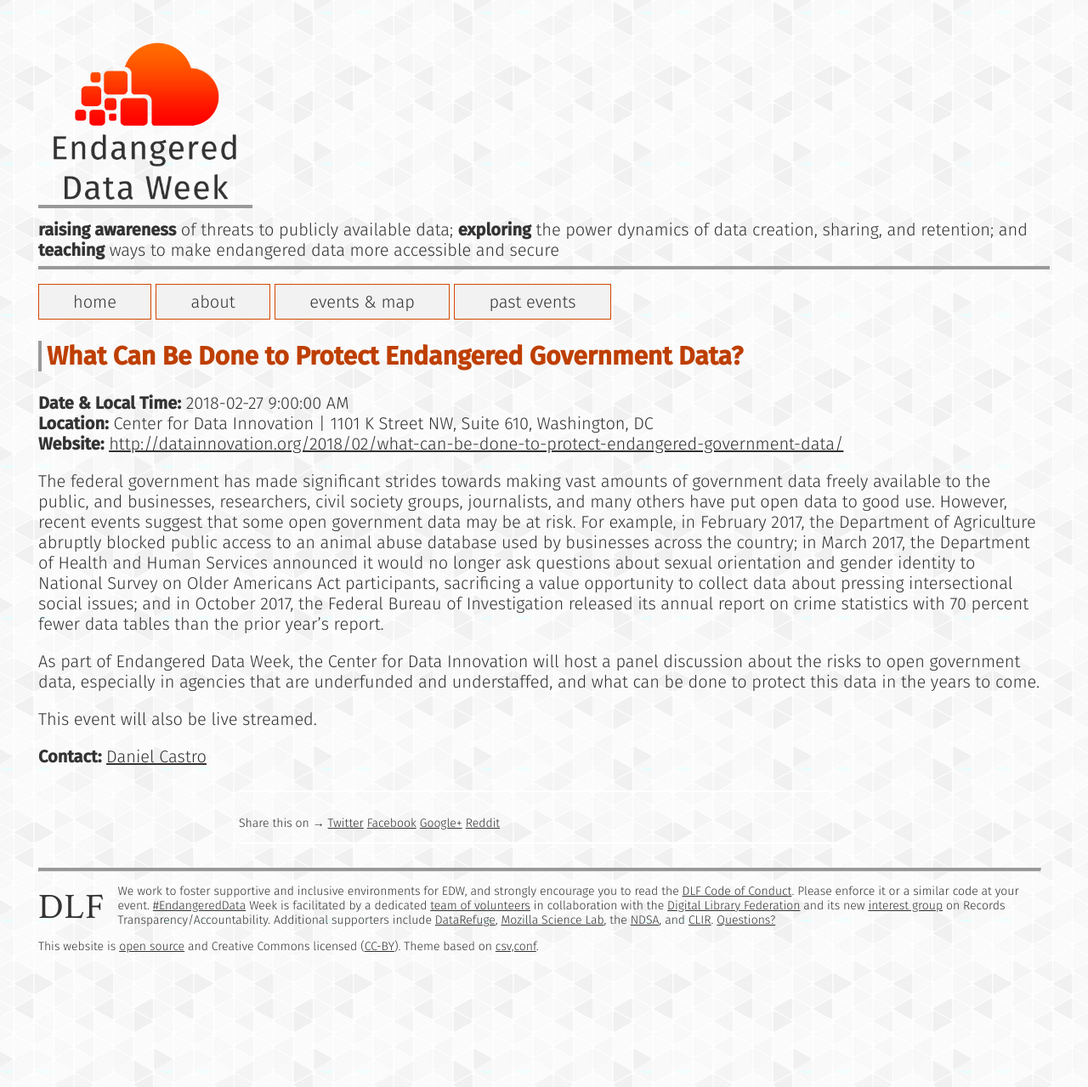
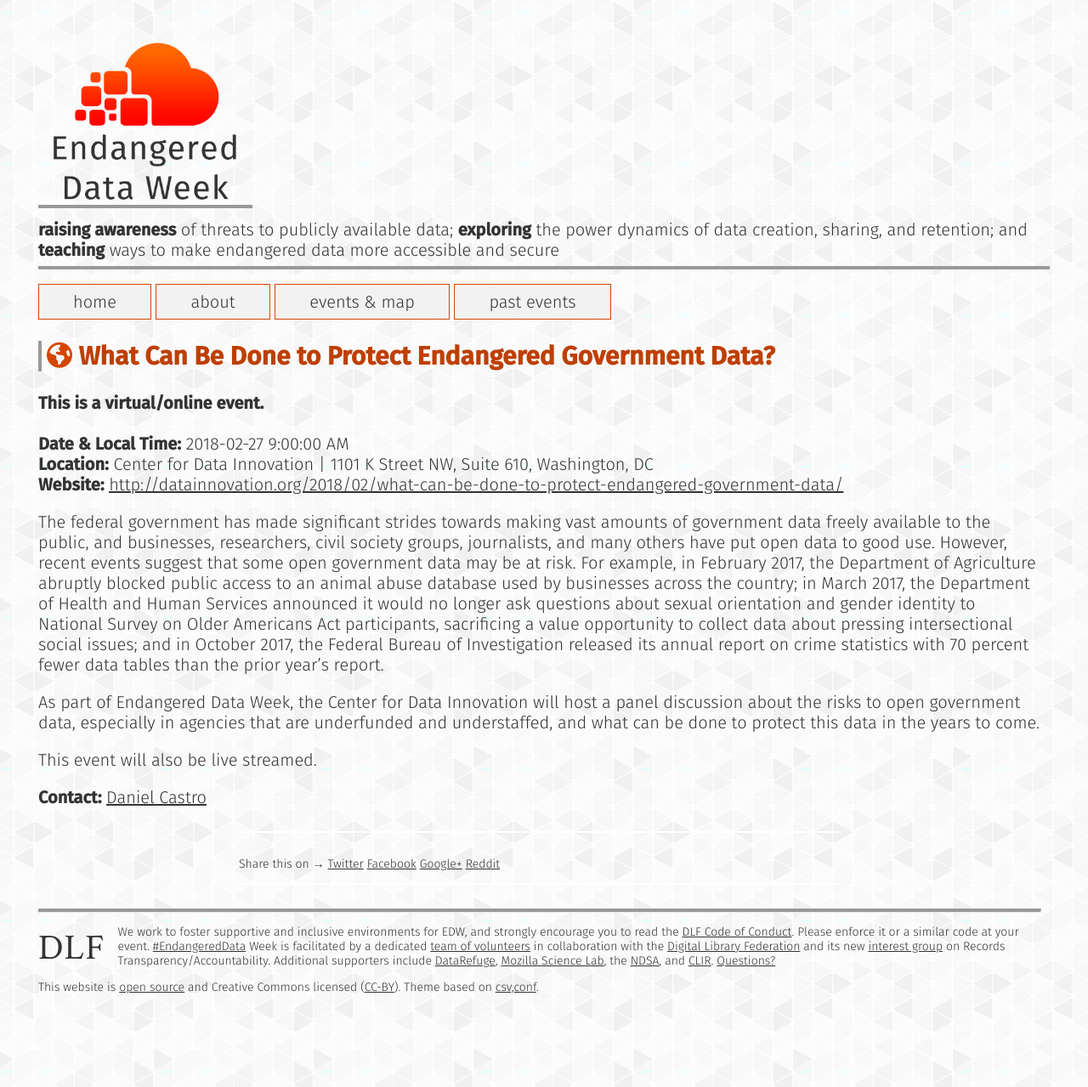
Before and after one commit to endangereddataweek/endangereddataweek.org, a Jekyll site: the page built from _events/2018-02-27-what-can-be-done-to-protect-endangered-government-data.md, in a window 1280 px wide. Shown: the whole page at 85% size. Built offline with Jekyll 4.4.1, drawn with Linux system fonts in a browser that asks for light colours; nearby versions of some CDN libraries; a style sheet for code colours, icons or effects is not loaded.

Commit message:
added virtual event to data innovation

```diff
--- a/_events/2018-02-27-what-can-be-done-to-protect-endangered-government-data.md
+++ b/_events/2018-02-27-what-can-be-done-to-protect-endangered-government-data.md
@@ -12,7 +12,7 @@
 email: "info@datainnovation.org"
 latitude: ""
 longitude: ""
-virtual: ""
+virtual: "This is a virtual event"
 audio_url: ""
 video_url: ""
 category: 2018
```
Also changed, not shown: data/events_table.json (+1 -1 lines).
